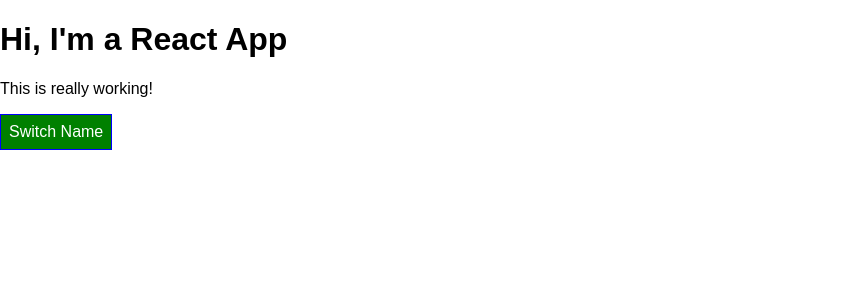
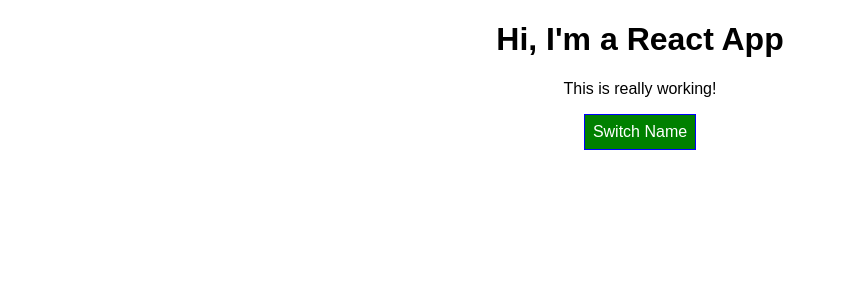
Before and after one commit to makomweb/notes-react-course, a React app in the folder react-complete-guide/: page / in a window 1280 px wide. Shown: the top 300 px of the page, without its empty margins (0-846 px from the left). Built offline with nearby package versions, Linux system fonts and the light colour scheme.

Commit message:
use styles from the CSS object

```diff
--- a/react-complete-guide/src/App.js
+++ b/react-complete-guide/src/App.js
@@ -70,18 +70,18 @@ class App extends Component {
 
     let assignedClasses = [];
     if (this.state.persons.length <= 2) {
-      assignedClasses.push('red');
+      assignedClasses.push(classes.red);
     }
     if (this.state.persons.length <= 1) {
-      assignedClasses.push('bold');
+      assignedClasses.push(classes.bold);
     }
 
 
     return (
-      <div className="App">
+      <div className={classes.App}>
         <h1>Hi, I'm a React App</h1>
         <p className={assignedClasses.join(' ')}>This is really working!</p>
-        <button
+        <button className={classes.Button}
           style={style}
           onClick={this.togglePersonsHandler}>Switch Name</button>
         {persons}
```
